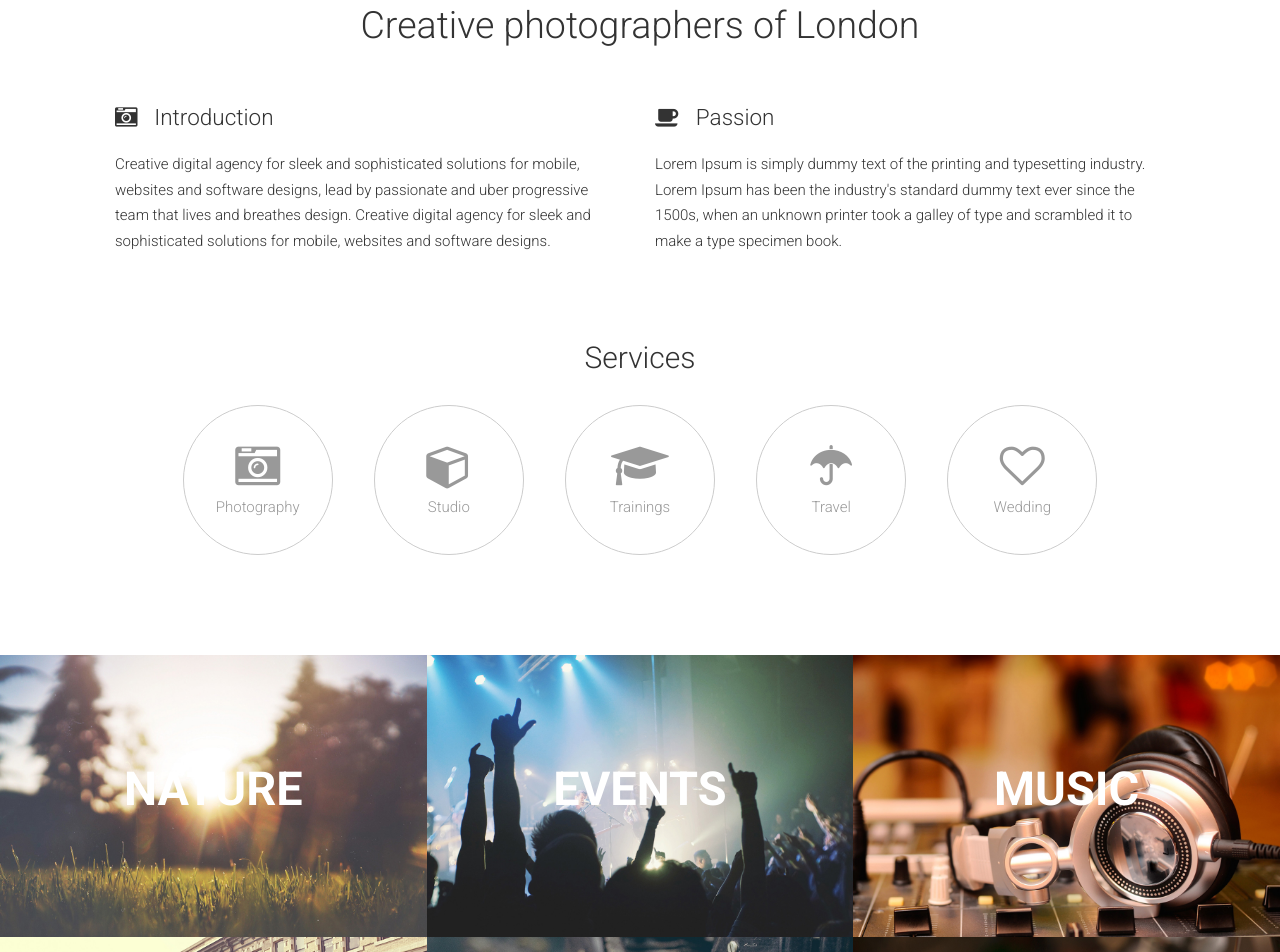
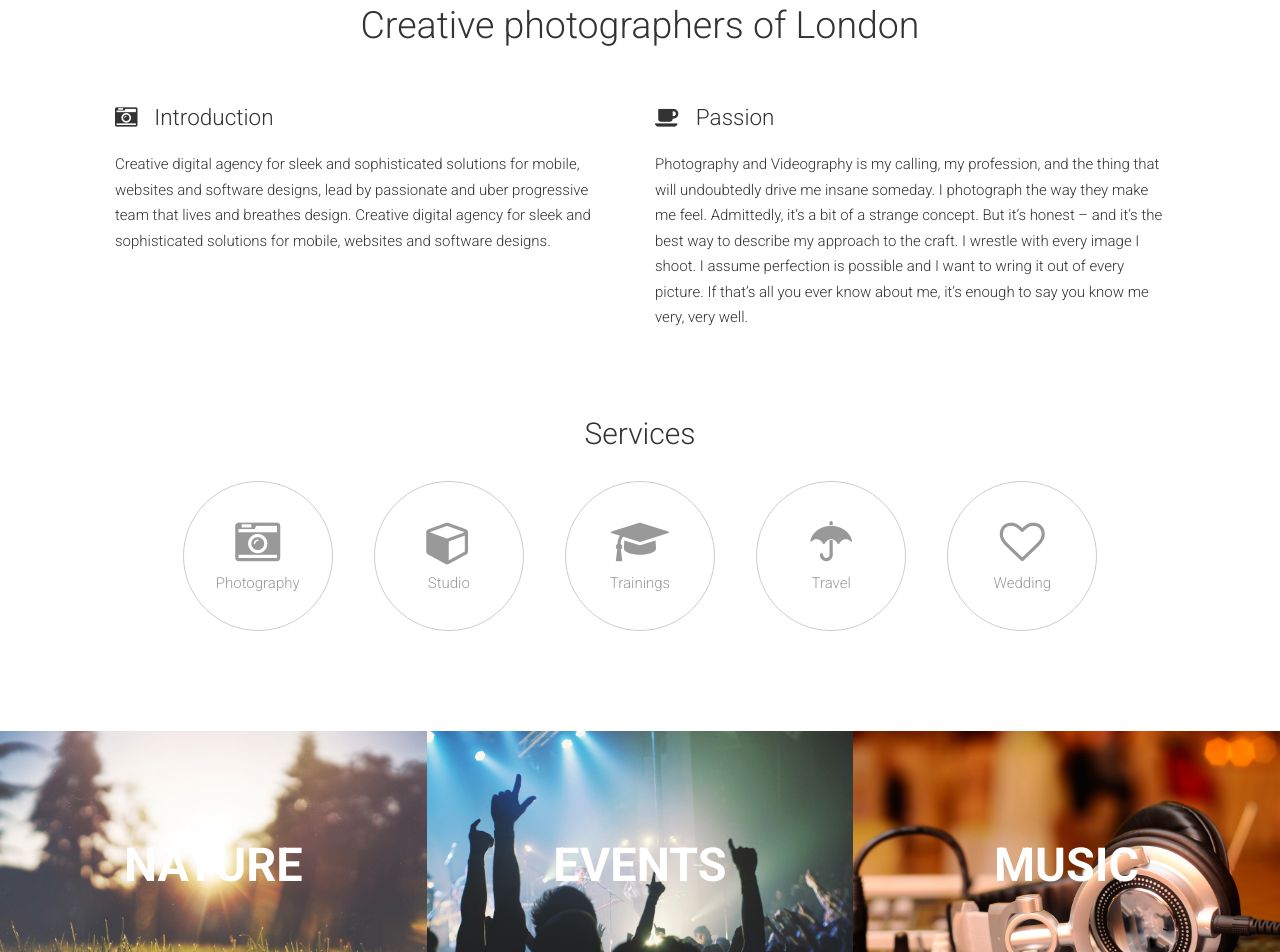
Before and after one commit to argubihelmi/viewfinder_y, a plain HTML site: page index.html in a window 1280 px wide. Shown: the part 783-1735 px from the top of the page. Drawn offline with Linux system fonts and the light colour scheme.

Commit message:
Update passion

```diff
--- a/index.html
+++ b/index.html
@@ -132,7 +132,7 @@
   </div>
   <div class="col-sm-6 wowload fadeInRight">
   <h4><i class="fa fa-coffee"></i> Passion</h4>
-  <p>Lorem Ipsum is simply dummy text of the printing and typesetting industry. Lorem Ipsum has been the industry's standard dummy text ever since the 1500s, when an unknown printer took a galley of type and scrambled it to make a type specimen book.</p>
+  <p>Photography and Videography is my calling, my profession, and the thing that will undoubtedly drive me insane someday. I photograph the way they make me feel. Admittedly, it’s a bit of a strange concept. But it’s honest – and it’s the best way to describe my approach to the craft. I wrestle with every image I shoot. I assume perfection is possible and I want to wring it out of every picture. If that’s all you ever know about me, it’s enough to say you know me very, very well.</p>
   </div>
   </div>
 
```
